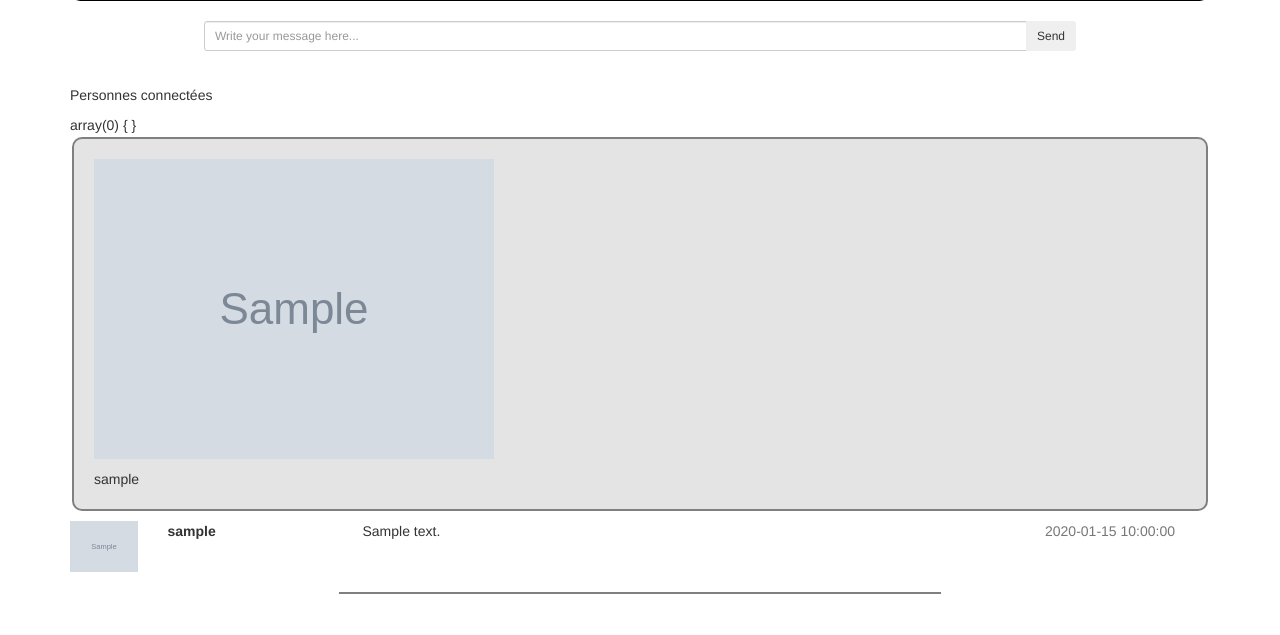
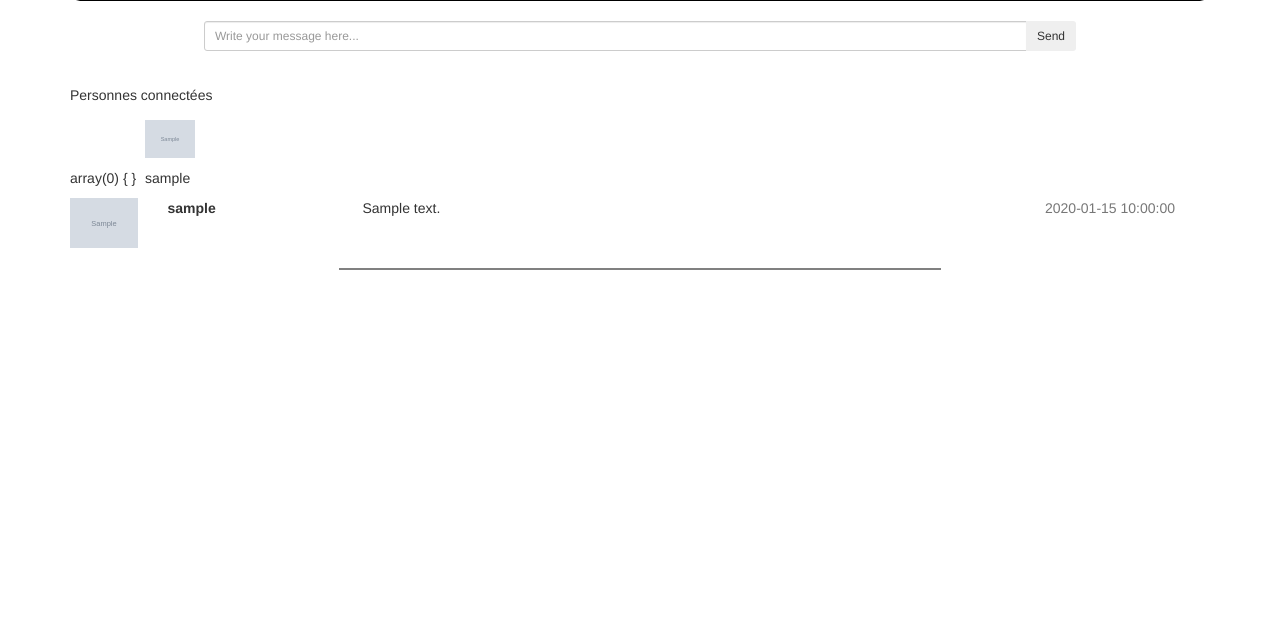
Before and after one commit to Marouane90/chantage, a PHP site: page /index.php?page=create_message in a window 1280 px wide. Shown: the part 165-800 px from the top of the page. Run offline with PHP 8.4, Linux system fonts and the light colour scheme; tables that the repository leaves empty hold one stand-in row (values such as "Sample post"); grey boxes marked "Sample" are stand-in pictures.

Commit message:
Mise à jour

```diff
--- a/styles/style.css
+++ b/styles/style.css
@@ -49,6 +49,17 @@ hr {
 	border: 1px solid grey;
 }
 
-.msg_content {
+.conected {
+	/*width: 50px;*/
+	height: 50px;
+	display: inline-block;
+	margin:5px;
+}
 
+.conected img {
+	width: 50px;
 }
+
+.conected p {
+	display: block;
+}
--- a/views/conected.phtml
+++ b/views/conected.phtml
@@ -1,4 +1,5 @@
-<div class="conversation">
+
+	<div class="conected">
 		<p><img src="<?=htmlentities($conected['avatar'])?>"></p>
-		<?=htmlentities($conected['login'])?>
-</div>
+		<p><?=htmlentities($conected['login'])?></p>
+	</div>
```
